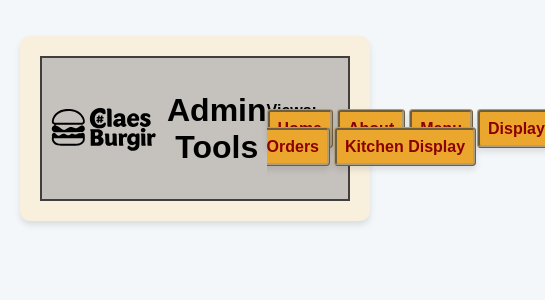
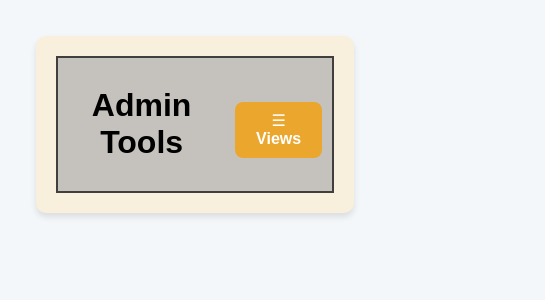
Before and after one commit to itp-net24/fast-food-operator, a Vue app in the folder FastFoodOperator.Client/: page / in a window 390 px wide. Shown: the top 300 px of the page, 545 px wide, since content can reach past the window. Built offline with nearby package versions, Linux system fonts and the light colour scheme; the HTML template or start-up script is replaced by a standard one.

Commit message:
Mobile friendly drop-down menu added

```diff
--- a/FastFoodOperator.Client/src/App.vue
+++ b/FastFoodOperator.Client/src/App.vue
@@ -1,5 +1,9 @@
 <script setup lang="ts">
 import { RouterLink, RouterView } from 'vue-router'
+import {ref} from 'vue'
+
+const adminMenuOpen = ref<boolean>(false);
+
 </script>
 
 <template>
@@ -10,15 +14,17 @@ import { RouterLink, RouterView } from 'vue-router'
 
       <h1>Admin Tools</h1>
 
-      <nav>
-        <label>
-        Views:
-        <RouterLink class="admin-nav-link border-menu" to="/">Home</RouterLink>
-        <RouterLink class="admin-nav-link border-menu" to="/about">About</RouterLink>
-        <RouterLink class="admin-nav-link border-menu" to="/menu">Menu</RouterLink>
-        <RouterLink class="admin-nav-link border-menu" to="/display-order">Display Orders</RouterLink>
-        <RouterLink class="admin-nav-link border-menu" to="/kitchen-display">Kitchen Display</RouterLink>
-       </label>
+
+      <nav class="drop-down-menu">
+        <button class="admin-menu-toggle button-menu" v-on:click="adminMenuOpen = !adminMenuOpen">
+        ☰ Views
+        </button>
+
+        <ul class="drop-down-list-menu" v-bind:class="{dropDownOpen: adminMenuOpen}">
+          <li><RouterLink class="admin-nav-link border-menu" to="/menu">Menu</RouterLink></li>
+          <li><RouterLink class="admin-nav-link border-menu" to="/display-order">Display Orders</RouterLink></li>
+          <li><RouterLink class="admin-nav-link border-menu" to="/kitchen-display">Kitchen Display</RouterLink></li>
+        </ul>
       </nav>
     </div>
   </header>
@@ -37,14 +43,13 @@ import { RouterLink, RouterView } from 'vue-router'
   padding-block: 0.5rem;
  }
 
-label {
-  font-weight: 600;
-}
-
 .admin-nav-link {
+  display: inline-block;
+  width: 100%;
   padding: 0.5rem;
   background-color: var(--color-primary);
   text-decoration: none;
+  white-space: nowrap;
   margin-right: 0.25rem;
   color: var(--color-hover);
 }
@@ -52,4 +57,29 @@ label {
 h1 {
   color: black;
 }
+
+.admin-menu-toggle {
+  display: none;
+}
+
+@media (max-width: 640px)
+{
+  .wrapper {
+    justify-content: space-evenly;
+  }
+  .logo {
+    display: none;
+  }
+
+  .admin-menu-toggle {
+  display:block;
+  }
+
+  .drop-down-list-menu {
+    display: none;
+    position: absolute;
+    top:95%;
+    flex-direction: column;
+  }
+}
 </style>
--- a/FastFoodOperator.Client/src/assets/main.css
+++ b/FastFoodOperator.Client/src/assets/main.css
@@ -42,14 +42,6 @@ ul {
     text-align: left;
 }
 
-li {
-    background-color: var(--color-light);
-    margin: var(--spacing-xs) 0;
-    padding: var(--spacing-sm);
-    border-radius: var(--border-radius);
-    font-size: var(--font-size-small);
-}
-
 button {
     background-color: var(--color-secondary);
     color: white;
@@ -87,3 +79,35 @@ button:hover {
     width: 100%;
     text-align: center;
   }
+
+.button-menu {
+    padding: 0.6rem 1.2rem;
+    margin-bottom: var(--spacing-xs);
+    background-color: var(--color-primary);
+    color: white;
+    font-weight: 550;
+    border: none;
+    border-radius: 8px;
+    cursor: pointer;
+    font-size: 1rem;
+    transition: background-color 0.3s ease, transform 0.3s ease;
+}
+
+.button-menu:hover {
+    background-color: var(--color-hover);
+    transform: scale(1.05);
+  }
+
+.drop-down-menu {
+    position: relative;
+    display:flex;
+}
+
+.drop-down-list-menu {
+    display: flex;
+    flex-wrap: wrap;
+}
+
+.dropDownOpen {
+    display:flex !important;
+}
--- a/FastFoodOperator.Client/src/components/ProductCard.vue
+++ b/FastFoodOperator.Client/src/components/ProductCard.vue
@@ -36,7 +36,7 @@ onMounted(() => {
         </div>
         <h2> {{ product?.name }}</h2>
 
-        <button @click="">Add to Cart</button>
+        <button class="button-menu" @click="">Add to Cart</button>
     </article>
 </template>
 
@@ -62,24 +62,6 @@ h2 {
     min-height: 60px;
 }
 
-button {
-  padding: 0.6rem 1.2rem;
-  margin-bottom: var(--spacing-xs);
-  background-color: var(--color-primary);
-  color: white;
-  font-weight: 550;
-  border: none;
-  border-radius: 8px;
-  cursor: pointer;
-  font-size: 1rem;
-  transition: background-color 0.3s ease, transform 0.3s ease;
-}
-
-button:hover {
-  background-color: var(--color-hover);
-  transform: scale(1.05);
-}
-
 #product-image {
     height: 256px;
     width: 256px;
```
